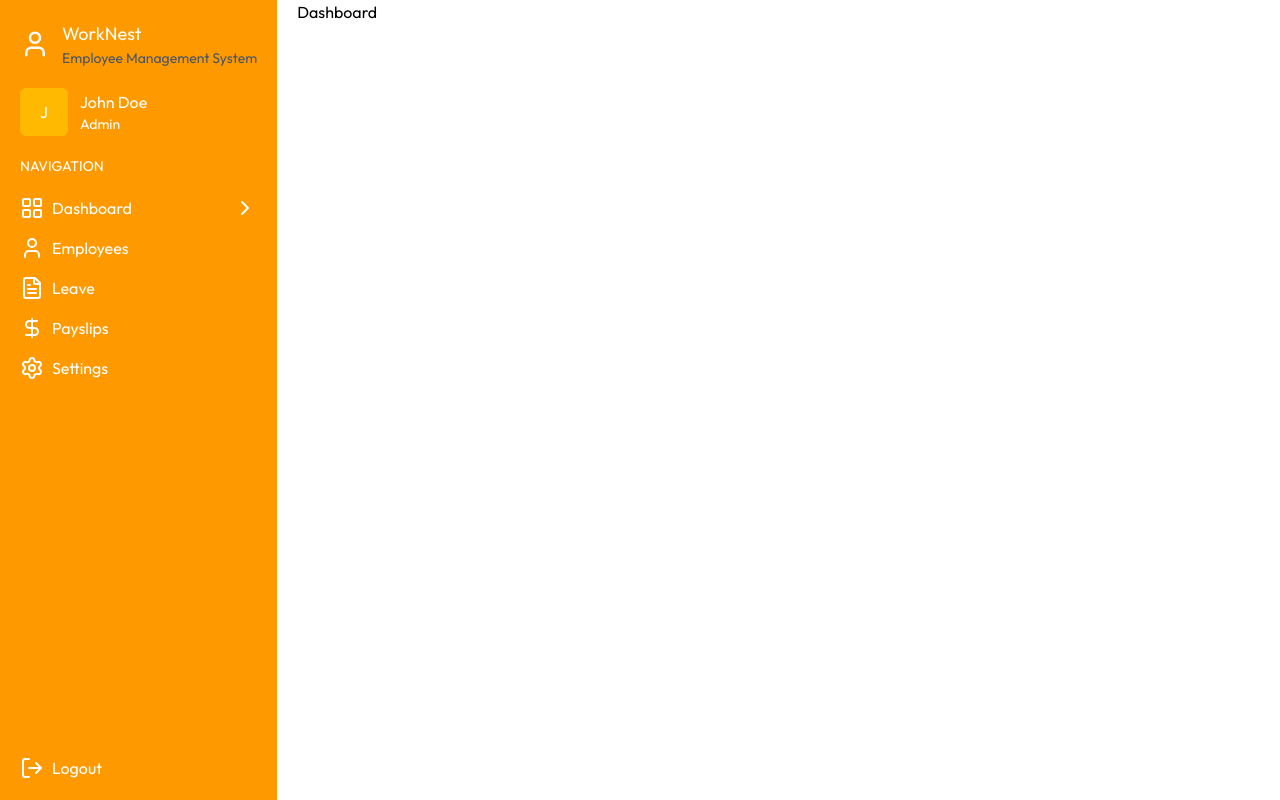
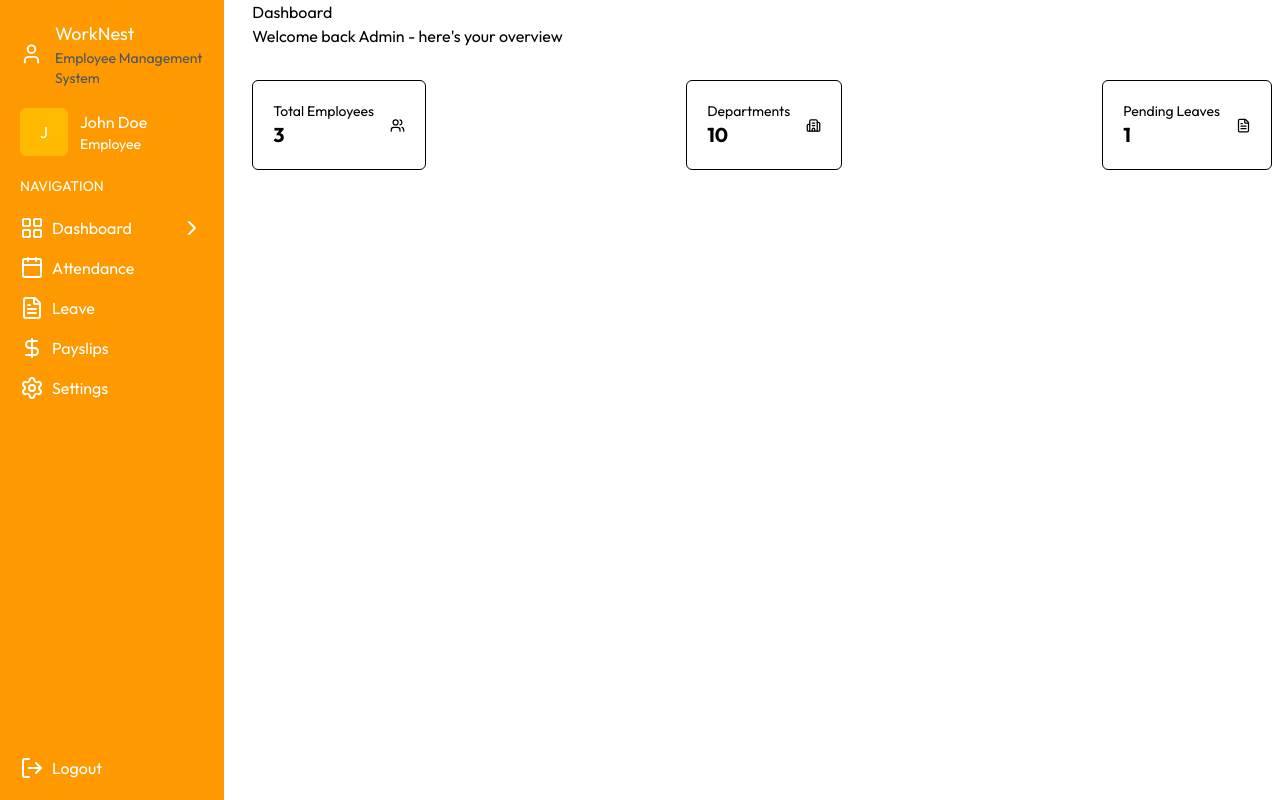
Before and after one commit to EshikaKumari0204/EMS, a React (Vite) app in the folder client/: page /dashboard in a window 1280 px wide. Built offline with nearby package versions, Linux system fonts and the light colour scheme.

Commit message:
admin emp dasboard ui done

```diff
--- /dev/null
+++ b/client/src/Components/Admindb.jsx
@@ -0,0 +1,15 @@
+import {UsersIcon,Building2Icon,FileTextIcon} from "lucide-react"
+const Admindb = ({data}) => {
+  const cards=[{icon:UsersIcon,value:data.totalEmployees,title:"Total Employees ",subtitle:"Active Workforce "},{icon:Building2Icon,value:data.totalDepartments,title:"Departments  ",subtitle:"Organisation units"},{icon:FileTextIcon,value:data.pendingLeaves,title:"Pending Leaves ",subtitle:"Awaiting Approval "}]
+  return (
+    <div className="px-2">
+      <p>Dashboard</p>
+      <p>Welcome back Admin - here's your overview </p>
+      <div className="flex justify-between mt-8">{cards.map((card,index)=>(<div className="flex p-5 border rounded-md gap-4 text-sm items-center"><div><p>{card.title}</p><p className="font-bold text-xl">{card.value}</p></div><card.icon size={15}/></div>))}
+    </div>
+
+     </div>
+  )
+}
+
+export default Admindb
--- /dev/null
+++ b/client/src/Components/Employeedb.jsx
@@ -0,0 +1,18 @@
+import {Link} from "react-router-dom"
+import {CalendarIcon,FileTextIcon,DollarSignIcon} from "lucide-react"
+const Employeedb = ({data}) => {
+
+  const cards=[{icon:CalendarIcon,value:data.currentMonthAttendance,title:"Days Present",subtitle:"This Month"},{icon:FileTextIcon,value:data.pendingLeaves,title:"Pending Leaves ",subtitle:"Awaiting Approval"},{icon:DollarSignIcon,value:data.latestPayslip?`$${data.latestPayslip.netSalary?.toLocaleString()}`:"N/A",title:"Latest payslip",subtitle:"Most Recent Payout"}]
+  return (
+    <div className="px-2">
+      <p>Welcome, {data.employee.firstName}!</p>
+      <p>{data.employee.position},{data.employee.department}</p>
+      <div className="flex justify-between mt-8">{cards.map((card,index)=>(<div className="flex p-5 border rounded-md gap-4 text-sm items-center"><div><p>{card.title}</p><p className="font-bold text-xl">{card.value}</p></div><card.icon size={15}/></div>))}
+    </div>
+    <div className="flex gap-2 mt-4"><Link to="/attendance" className="px-4 py-3 bg-blue-500 text-white border rounded  ">Mark Attendance </Link>
+     <Link to="/leave" className="px-4 py-3 border-gray-600  border rounded  ">Apply for Leave</Link></div>
+     </div>
+  )
+}
+
+export default Employeedb
--- /dev/null
+++ b/client/src/Components/Loading.jsx
@@ -0,0 +1,11 @@
+
+
+const Loading = () => {
+  return (
+    <div className="flex justify-center items-center h-screen ">
+      <div className="animate-spin size-8 border-2 border-amber-500 border-t-transparent rounded-full  "></div>
+    </div>
+  )
+}
+
+export default Loading
--- a/client/src/Components/Sidebar.jsx
+++ b/client/src/Components/Sidebar.jsx
@@ -8,7 +8,7 @@ const Sidebar = () => {
   const [Username,setUsername]=useState("");
   const {pathname}=useLocation();
   const [Mobileopen,setMobileopen]=useState(false);
-  const role="Admin"|| "Employee"
+  const role="Employee"|| "Admin"
   const logout=()=>{
     window.location.href="/login"
   }
--- a/client/src/pages/Dashboard.jsx
+++ b/client/src/pages/Dashboard.jsx
@@ -1,11 +1,23 @@
+import {useEffect,useState} from "react"
+import { dummyEmployeeDashboardData ,dummyAdminDashboardData} from "../assets/assets";
+import Employeedb from "../Components/Employeedb";
+import Admindb from "../Components/Admindb";
+import Loading from "../Components/Loading";
+const Dashboard = () => {
+const [data,setdata]=useState(null);
+const [loading,setloading]=useState(true);
 
+useEffect(()=>{
+  setdata(dummyAdminDashboardData)
+ setTimeout(()=>{
+  setloading(false);
+ },1000)
+},[])
+if(loading) return <Loading/>
+if(!data) return <p className="text-center text-black text-center text-3xl p-10 ">Data about to load ...</p>
 
-const Dashboard = () => {
-  return (
-    <div>
-      Dashboard
-    </div>
-  )
+   if (data.role=="ADMIN") return <Admindb data={data}/>
+  else return <Employeedb data={data} />
 }
 
 export default Dashboard
--- a/client/src/pages/Layout.jsx
+++ b/client/src/pages/Layout.jsx
@@ -5,7 +5,7 @@ const Layout = () => {
   return (
     <div className="flex gap-5">
       <Sidebar ></Sidebar>
-      <main>
+      <main className="w-full">
         <div><Outlet></Outlet></div>
       </main>
     </div>
```
